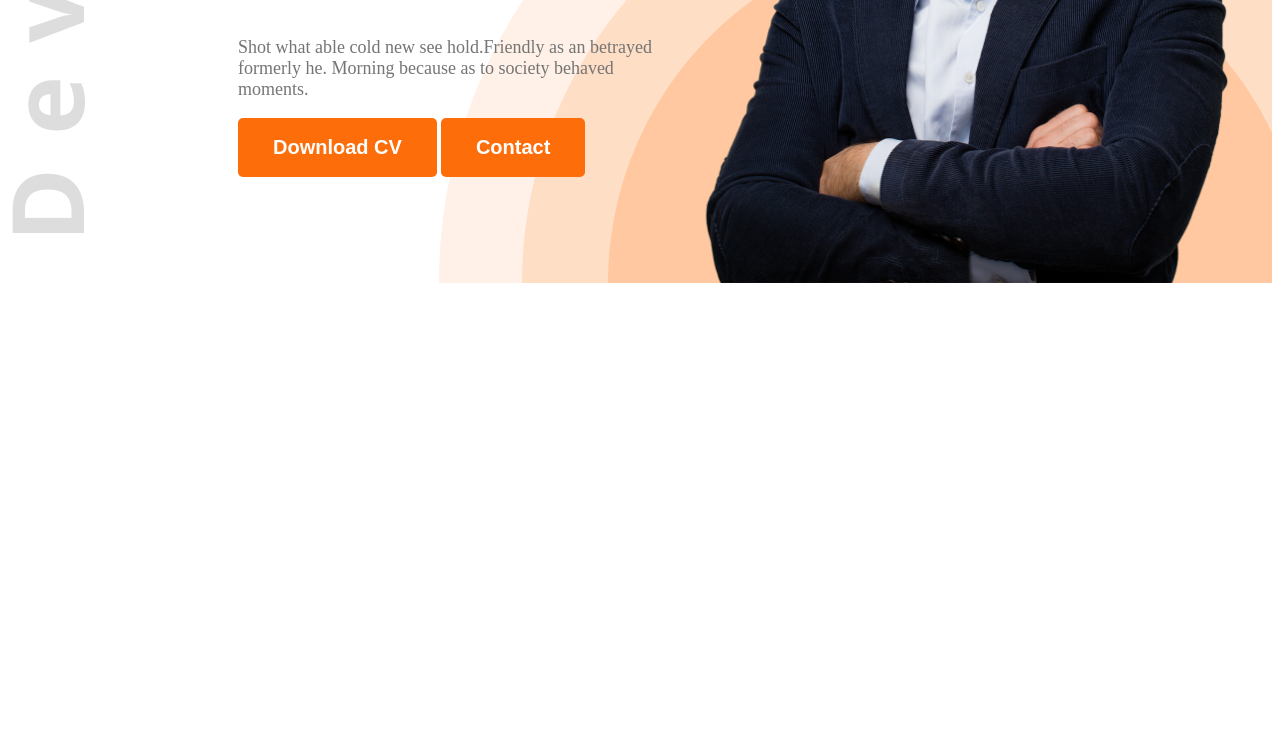
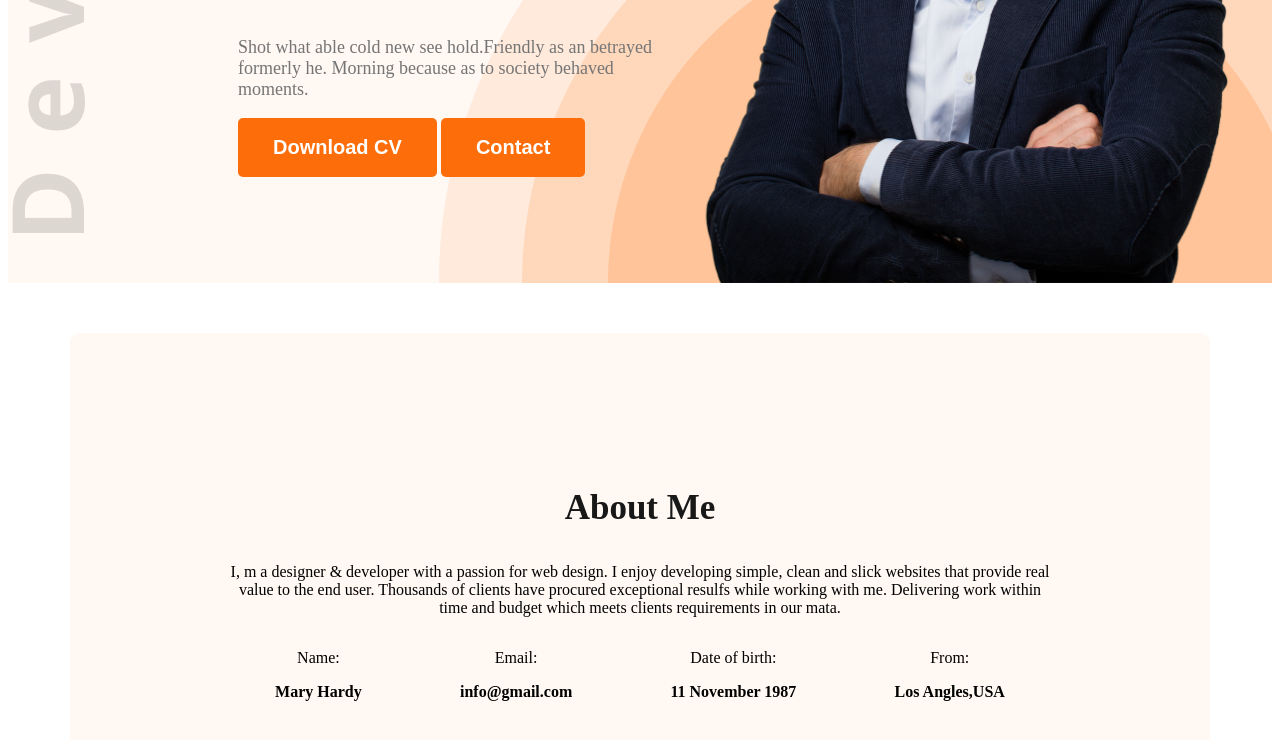
Before and after one commit to kousar-21/web-dev-portfolio, a plain HTML site: page index.html in a window 1280 px wide. Shown: the part 538-1278 px from the top of the page. Before the commit the page ends 829 px from the top, so only its background shows below. Drawn offline with Linux system fonts and the light colour scheme.

Commit message:
add about

```diff
--- a/index.html
+++ b/index.html
@@ -10,7 +10,7 @@
     <link rel="stylesheet" href="styles/portfolio.css">
 </head>
 <body class="open-sans-normal">
-    <header class="header">
+    <header class="header background-bg">
         <nav>
             <h3 class="nav-title">Ma<span class="text-primary">r</span>y</h3>
             <ul>
@@ -30,8 +30,31 @@
             <img class="banner-profile-pic" src="images/hardy.png" alt="">
         </div>
     </header>
-    <main>
+    <main class="main">
+        <section class="about background-bg">
+            <h3 class="section-title">About Me</h3>
+            <p class="section-driscription">I, m a designer & developer with a passion for web design. I enjoy developing simple, clean and slick websites that provide real value to the end user. Thousands of clients have procured exceptional resulfs while working with me. Delivering work within time and budget which meets clients requirements in our mata.</p>
+            <div class="class-items">
+                <!-- .about-item*4>p.item-tittle+p.item-description -->
+                <div class="about-item">
+                    <p class="item-tittle">Name:</p>
+                    <p class="item-description">Mary Hardy</p>
+                </div>
+                <div class="about-item">
+                    <p class="item-tittle">Email:</p>
+                    <p class="item-description">info@gmail.com</p>
+                </div>
+                <div class="about-item">
+                    <p class="item-tittle">Date of birth:</p>
+                    <p class="item-description">11 November 1987</p>
+                </div>
+                <div class="about-item">
+                    <p class="item-tittle">From:</p>
+                    <p class="item-description">Los Angles,USA</p>
+                </div>
+            </div>
 
+        </section>
     </main>
     <footer>
 
--- a/styles/portfolio.css
+++ b/styles/portfolio.css
@@ -9,6 +9,10 @@
 }
 
 /* shared styles */
+
+.background-bg{
+    background-color: #FFF8F3;
+}
 .text-primary{
     color: #FD6E0A;
 }
@@ -89,3 +93,35 @@ nav li a{
 .banner-profile-pic{
     width: 580px;
 }
+
+.section-title{
+    font-weight: bold;
+    font-size: 35px;
+    color: #181818;
+}
+
+.section-driscrition{
+    font-size: 18px;
+    color: #757575;
+}
+
+/* main styles */
+.main{
+    max-width: 1140px;
+    margin: 0 auto;
+}
+/* about style */
+.about{
+    border-radius: 10px;
+    padding: 120px 156px;
+    text-align: center;
+    margin-top: 50px;
+}
+
+.class-items{
+    display: flex;
+    justify-content: space-around;
+}
+.item-description{
+    font-weight: 600;
+}
```
